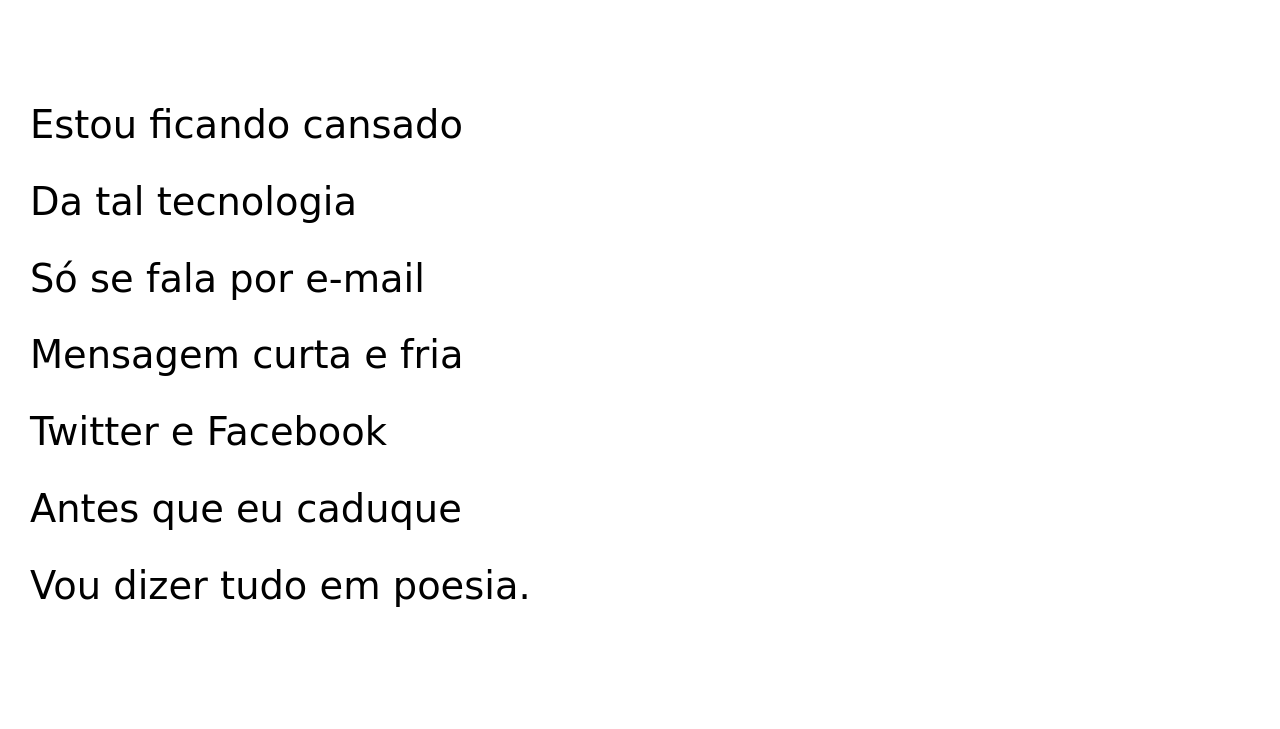
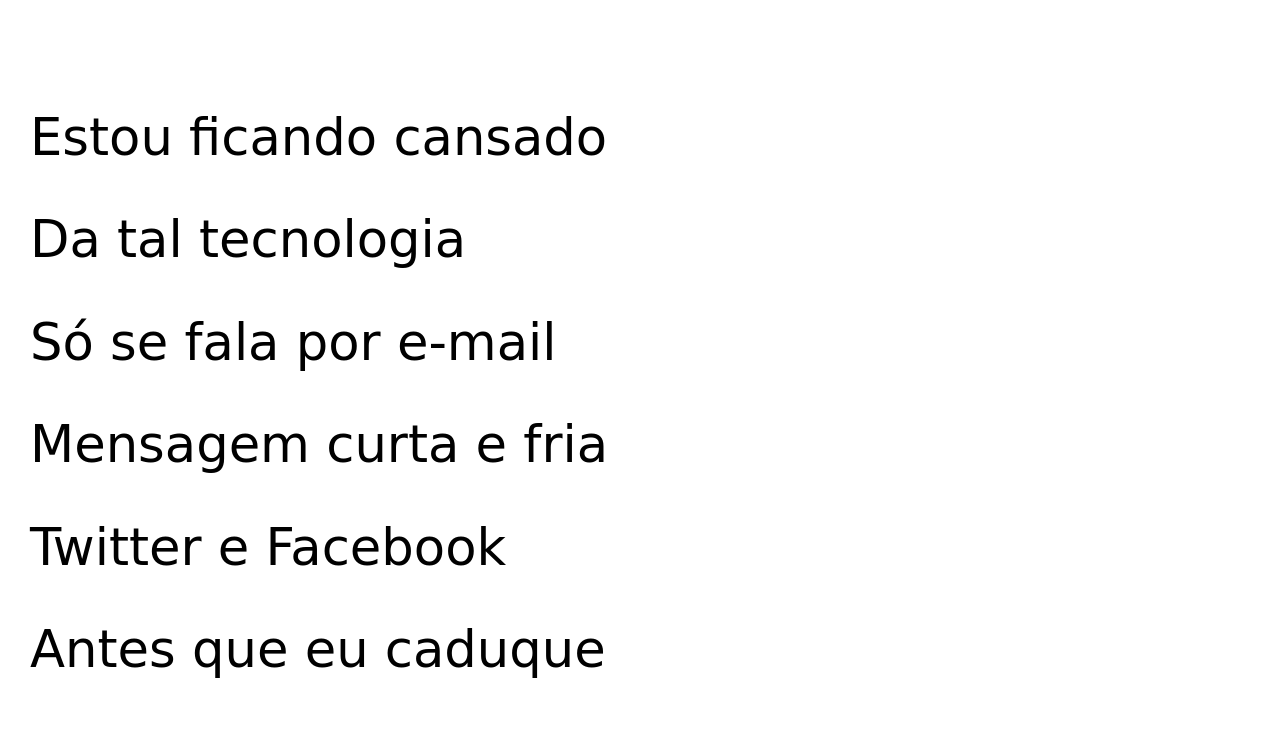
Before and after one commit to MaiserDev/projeto-cordel, a plain HTML site: page index.html in a window 1280 px wide. Shown: the part 263-992 px from the top of the page. Drawn offline with Linux system fonts and the light colour scheme.

Commit message:
atualizado o tamanho do parágrafo

```diff
--- a/style.css
+++ b/style.css
@@ -9,9 +9,9 @@
 
 
 :root {
-    --fonte01: Verdana, Geneva, Tahoma, sans-serif;
+    --fonte001: cursive;
     --fonte002: 'Passion One', cursive;
-    --fonte003: 'Sriracha', cursive;
+    --fonte003: cursive;
 }
 
 body, html {
@@ -55,7 +55,7 @@
 }
 
 section {
-    font-size: 3vw;
+    font-size: 4vw;
     padding-top: 90px ;
     padding-bottom: 90px;
     padding-left: 30px;
```
